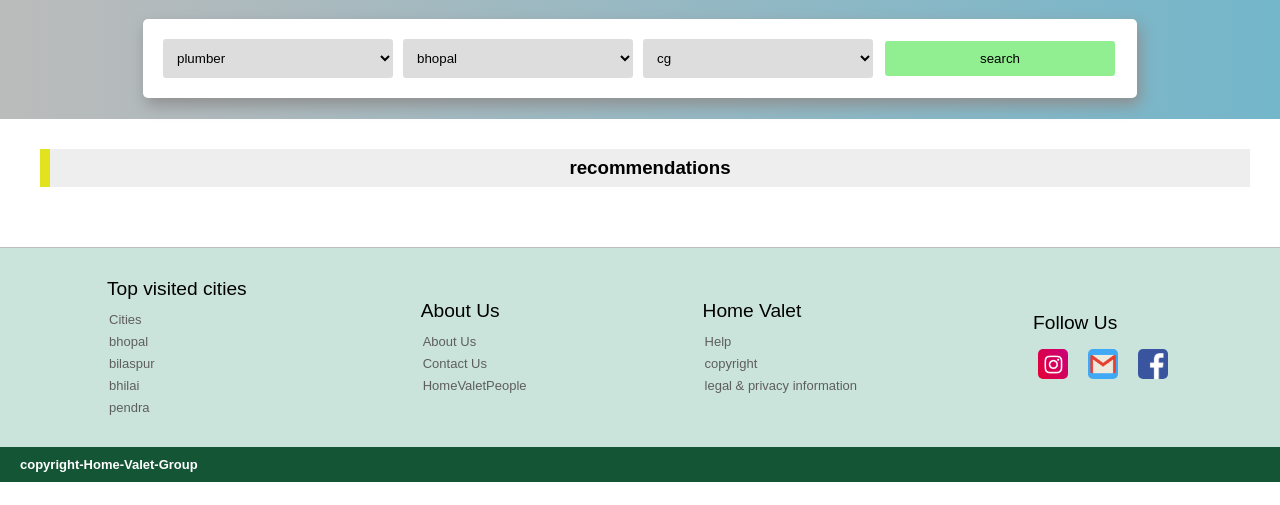
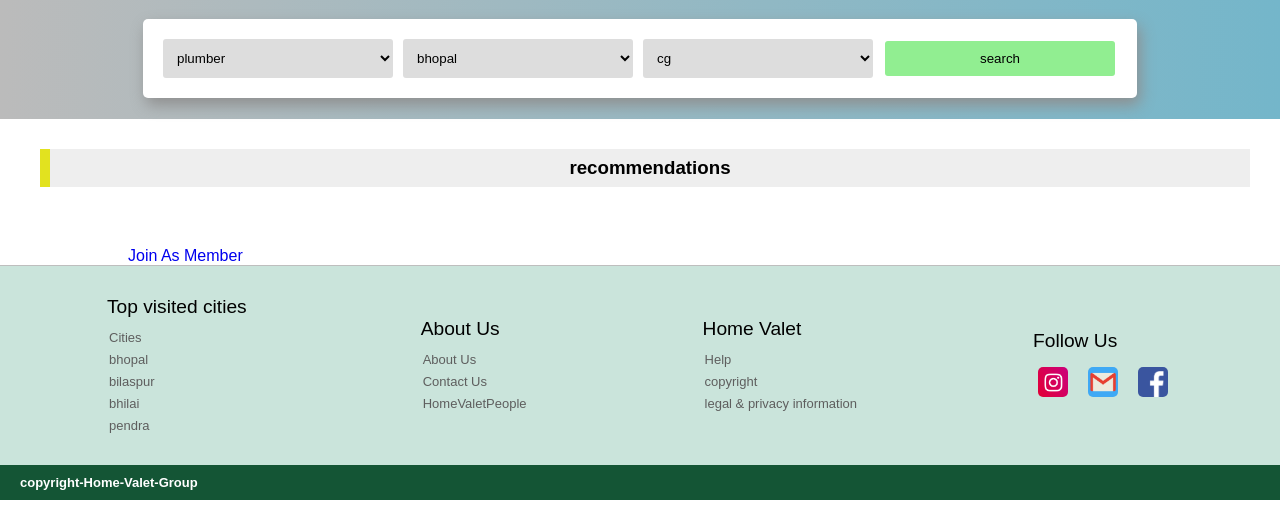
Before and after one commit to akhilesoni/homevalet, a Django app: page / in a window 1280 px wide. Shown: the part 169-674 px from the top of the page. Run offline with Django 3.2, Linux system fonts and the light colour scheme; data that the repository does not hold is empty.

Commit message:
bug fixed

```diff
--- a/app/templates/base.html
+++ b/app/templates/base.html
@@ -289,6 +289,14 @@
                 box-shadow: 3px 5px 10px #535353;
 
             }
+            .join{
+                padding-left: 10%;
+                padding-right: 10%;
+            }
+            .join_button{
+                background-color: #134219;
+                color: #c4c4c4;
+            }
 
 
         </style>
--- a/app/templates/index.html
+++ b/app/templates/index.html
@@ -70,6 +70,13 @@
     </div>
     </a>
     {%endfor%}
+</div>
+<div class="join">
+    <a href="{% url "add_servise" %}">
+        <div class="join_botton">
+            Join As Member
+        </div>
+    </a>
 </div>
 
 <div id="footer">
```
